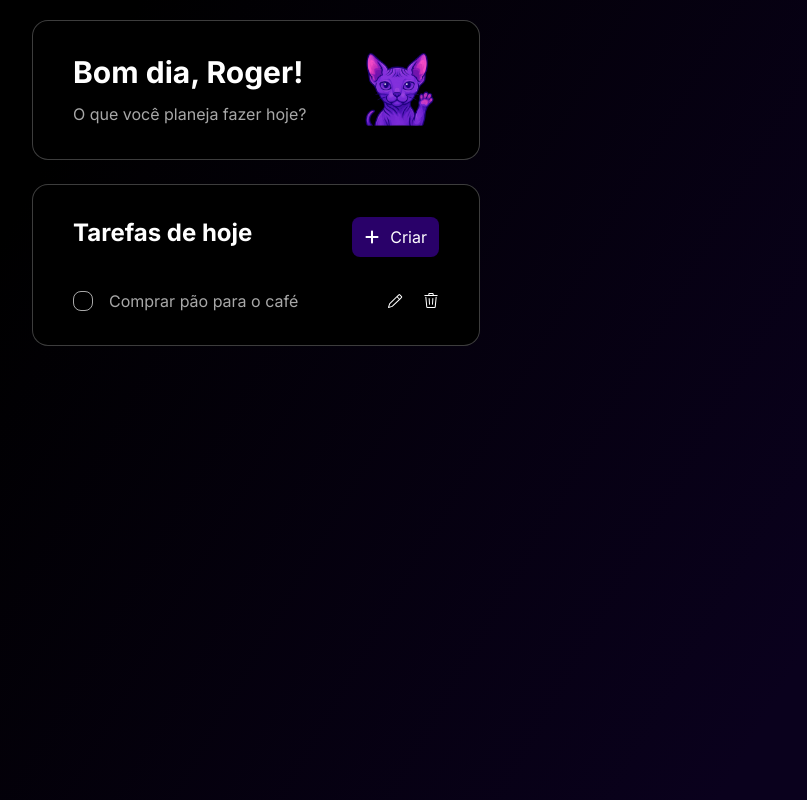
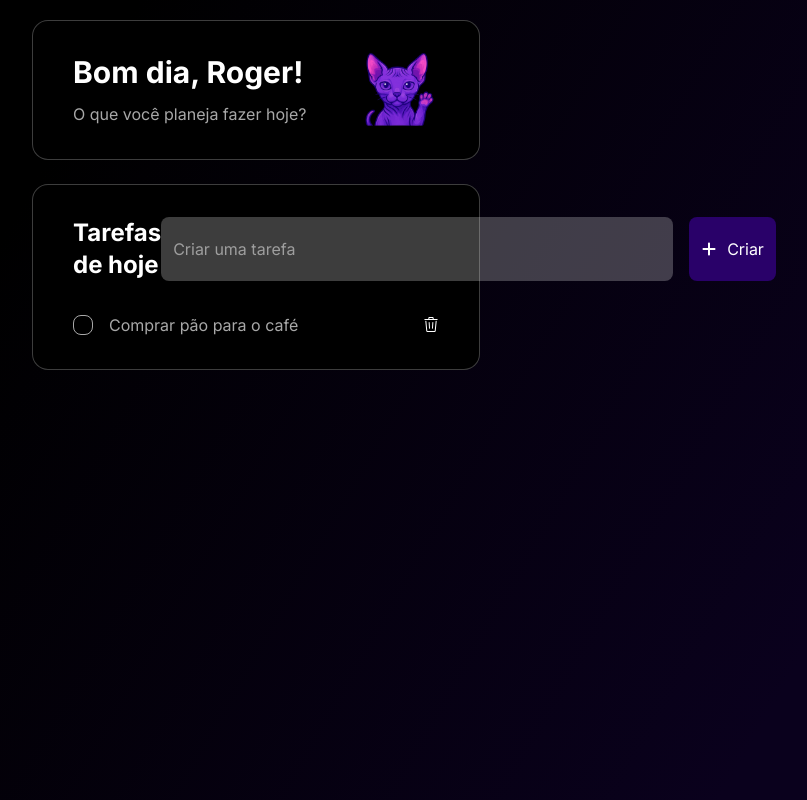
Before and after one commit to rogeranacleto/to-do-list-app, a React (Vite) app: page / in a window 1280 px wide. Shown: the whole page, without its empty margins (384-1191 px from the left). Built offline with nearby package versions, Linux system fonts and the light colour scheme.

Commit message:
add input

```diff
--- a/src/pages/Home/index.tsx
+++ b/src/pages/Home/index.tsx
@@ -1,9 +1,10 @@
 import CatAnimated from "../../components/CatAnimated"
 import { FaPlus } from "react-icons/fa6";
-import { GoPencil } from "react-icons/go";
 import { GoTrash } from "react-icons/go";
+import { useState } from "react";
 
 export function Home(){
+const [task, setTask] = useState();
     return(
         <div className="max-w-screen min-h-screen">
             <div className="flex flex-col items-center gap-6 pt-5">
@@ -21,7 +22,8 @@ export function Home(){
                         <div>
                             <h2 className="text-2xl font-bold text-white">Tarefas de hoje</h2>
                         </div>
-                        <div>
+                        <div className="flex gap-4">
+                            <input type="text" className="bg-[#ffffff3d] w-lg rounded-lg text-white pl-3" placeholder="Criar uma tarefa" value={task}/>
                             <button className="flex items-center gap-2.5 cursor-pointer bg-[#290169] text-white rounded-lg pl-3 pr-3 pt-2 pb-2 hover:bg-[#5201d4] duration-700 hover:text-white">
                                 <FaPlus/>
                                 Criar
@@ -49,7 +51,6 @@ export function Home(){
                             <label className="text-[#ffffffa8]">Comprar pão para o café</label>
                         </div>
                         <div className="flex items-center gap-5">
-                            <GoPencil className="cursor-pointer hover:scale-110 duration-300 text-white"/>
                             <GoTrash className="cursor-pointer hover:scale-110 duration-300 hover:text-[#d30101] text-white"/>
                         </div>
                     </div>
```
